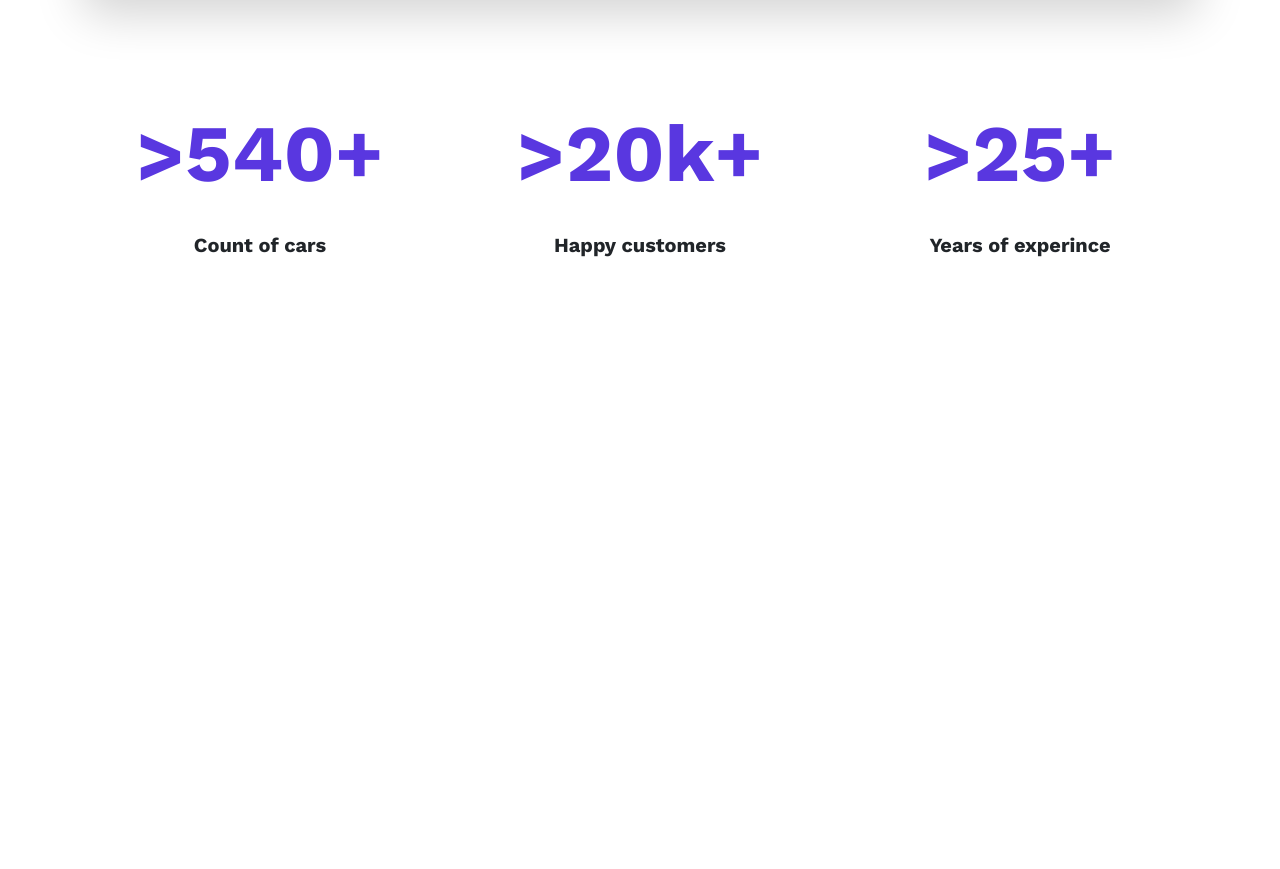
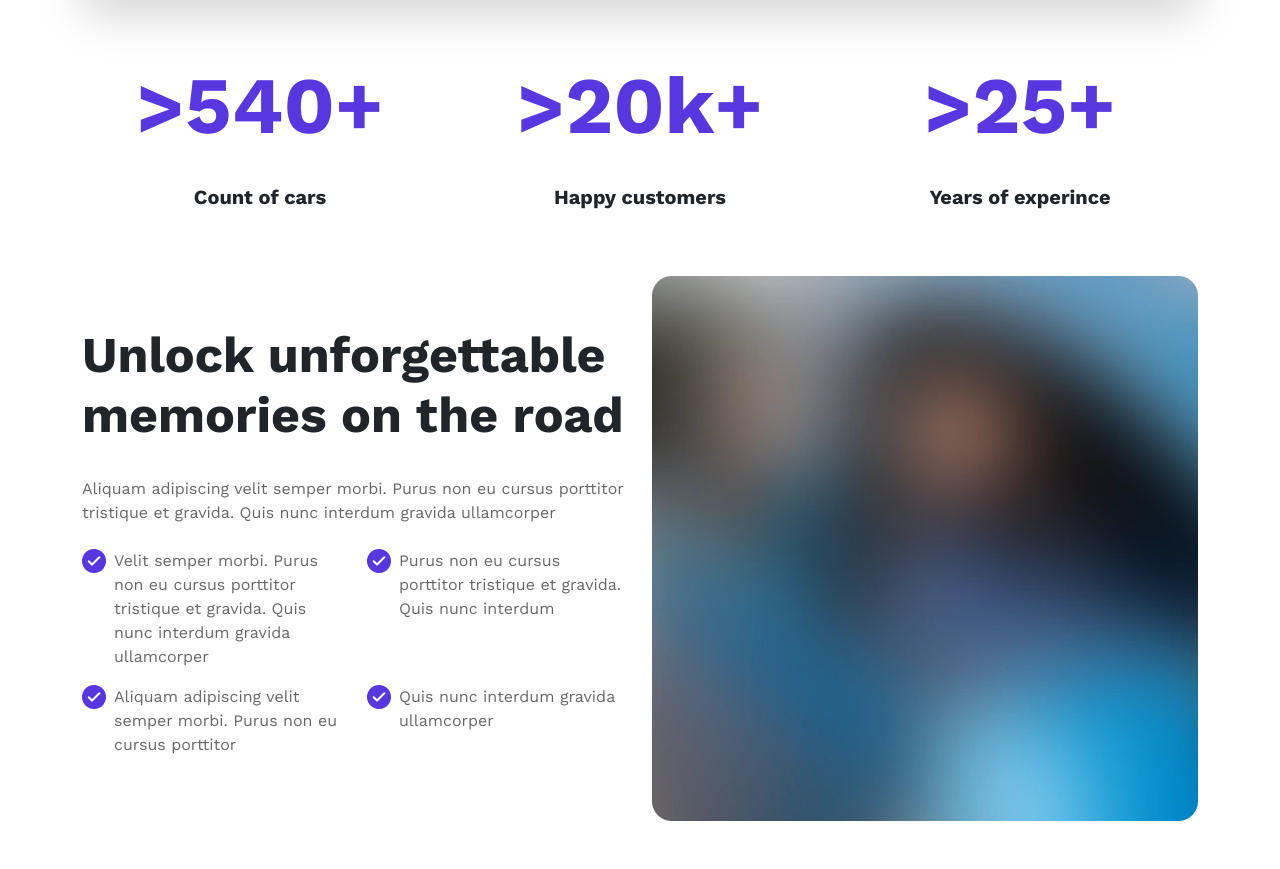
Before and after one commit to Ali99997656/Car-Zone, a PHP site: page /aboutus.html in a window 1280 px wide. Shown: the part 1241-2110 px from the top of the page. Before the commit the page ends 1498 px from the top, so only its background shows below. Run offline with PHP 8.4, Linux system fonts and the light colour scheme.

Commit message:
creat info-section  in About Us

```diff
--- a/aboutus.html
+++ b/aboutus.html
@@ -116,7 +116,7 @@
         </div>
       </div>
     </section>
-    <section class="stats-section py-5 ">
+    <section class="stats-section mt-5 ">
       <div class="container text-center">
         <div class="d-flex row row-cols-1 row-cols-lg-3 align-items-center">
           <div class="col">
@@ -134,6 +134,37 @@
         </div>
       </div>
     </section>
+    <section class="info mb-5 mt-5">
+        <div class="container">
+            <div class="d-flex row row-cols-lg-2 row-cols-1 justify-content-between align-items-center">
+                <div class="text d-flex flex-column gap-4 ">
+                    <h2>Unlock unforgettable memories on the road</h2>
+                    <span>Aliquam adipiscing velit semper morbi. Purus non eu cursus porttitor tristique et gravida. Quis nunc interdum gravida ullamcorper</span>
+                    <div class="d-flex row row-cols-1 row-cols-lg-2">
+                <div class="gap-2 col d-flex">
+                  <img src="assist/Vehicles/imge/Frame 125.png" alt="icon" />
+                  <p>Velit semper morbi. Purus non eu cursus porttitor tristique et gravida. Quis nunc interdum gravida ullamcorper</p>
+                </div>
+                <div class="gap-2 col d-flex">
+                  <img src="assist/Vehicles/imge/Frame 125.png" alt="icon" />
+                  <p>Purus non eu cursus porttitor tristique et gravida. Quis nunc interdum </p>
+                </div>
+                <div class="gap-2 col d-flex">
+                  <img src="assist/Vehicles/imge/Frame 125.png" alt="icon" />
+                  <p>Aliquam adipiscing velit semper morbi. Purus non eu cursus porttitor </p>
+                </div>
+                <div class="gap-2 col d-flex">
+                  <img src="assist/Vehicles/imge/Frame 125.png" alt="icon" />
+                  <p>Quis nunc interdum gravida ullamcorper</p>
+                </div>
+                    </div>
+                </div>
+                <div class="imge">
+                    <img src="assist/aboutus/Img (2).webp" alt="img">
+                </div>
+            </div>
+        </div>
+    </section>
     <script
       src="https://cdn.jsdelivr.net/npm/bootstrap@5.3.8/dist/js/bootstrap.bundle.min.js"
       integrity="sha384-FKyoEForCGlyvwx9Hj09JcYn3nv7wiPVlz7YYwJrWVcXK/BmnVDxM+D2scQbITxI"
--- a/assist/aboutus/AboutUs.css
+++ b/assist/aboutus/AboutUs.css
@@ -32,7 +32,7 @@ header svg{
   font-size: 16px;
 
 }
-
+/*strat stats-section*/
 .stats-section .num {
   font-size: 80px;
   font-weight: bold;
@@ -44,3 +44,28 @@ header svg{
   font-weight: bold;
   font-family: Work Sans;
 }
+/*strat info-section*/
+.info h2 {
+  font-size: 50px;
+  font-weight: bold;
+  font-family: Work Sans;
+}
+.info span {
+  font-size: 16px;
+
+  color: rgba(0, 0, 0, 0.60);
+  font-family: Work Sans;
+}
+.text img {
+  width: 24px;
+  height: 24px;
+}
+.info p {
+  font-size: 16px;
+
+  color: rgba(0, 0, 0, 0.60);
+  font-family: Work Sans;
+}
+.info .imge img{
+    width: -webkit-fill-available;
+}
```
Also changed, not shown: assist/aboutus/Img (2).webp (added).
